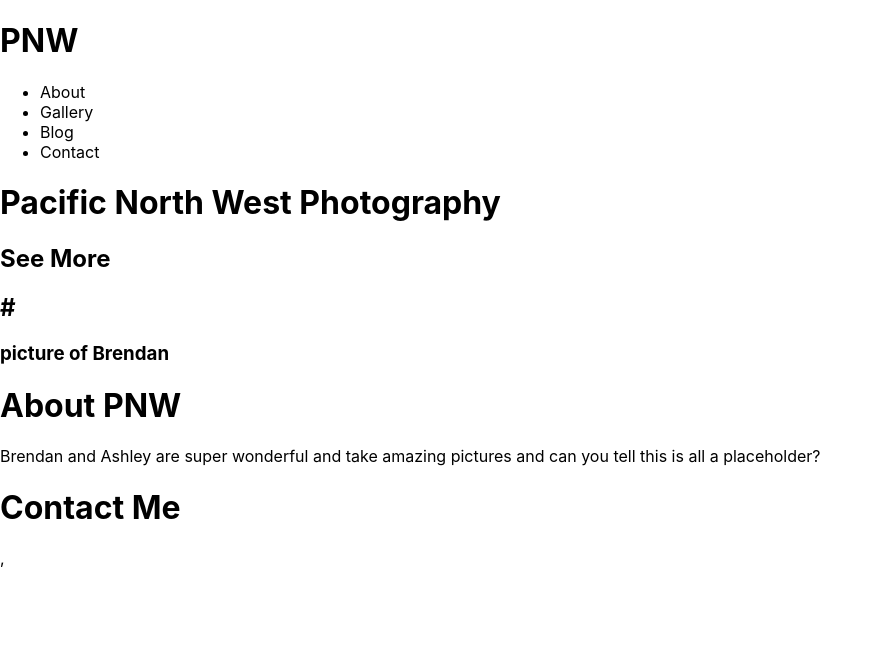
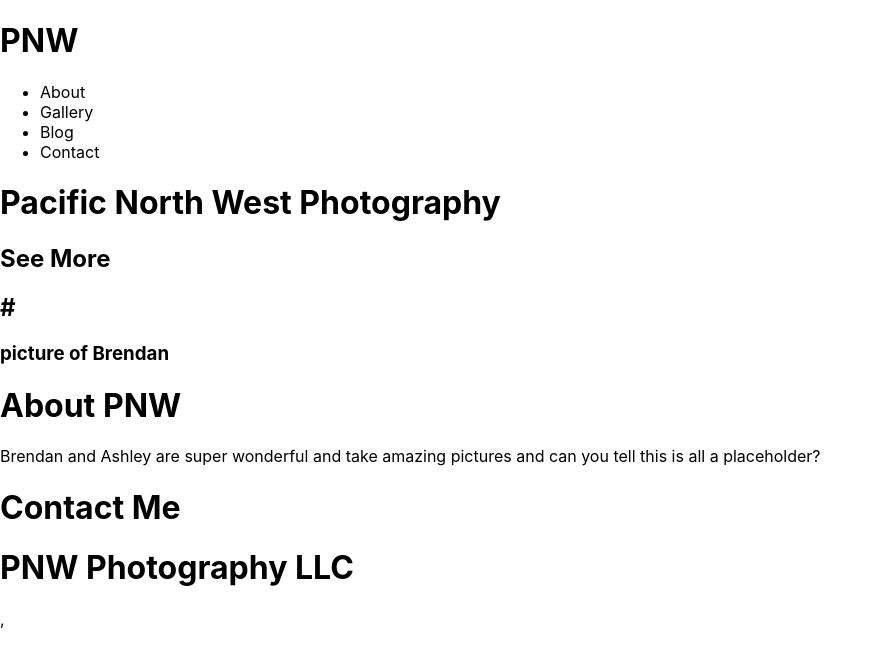
Before and after one commit to caitmp12/PNW-Portfolio, a React (Create React App) app: page / in a window 1280 px wide. Shown: the top 664 px of the page, without its empty margins (0-883 px from the left). Built offline with nearby package versions, Linux system fonts and the light colour scheme.

Commit message:
Footer component

```diff
--- a/src/App.js
+++ b/src/App.js
@@ -2,6 +2,7 @@ import logo from './logo.svg';
 import './App.css';
 import Nav from "./components/Nav"
 import Home from "./components/Home"
+import Footer from "./components/Footer"
 import Blog from "./components/Blog"
 
 function App() {
@@ -9,6 +10,7 @@ function App() {
     <div>
       <Nav />
       <Home />
+      <Footer />
     </div>
   );
 }
--- /dev/null
+++ b/src/components/Footer.js
@@ -0,0 +1,14 @@
+import React from "react"
+import { LInk } from "react-router-dom"
+
+const Footer = (props) => {
+    return (
+        <>
+            <div className="footer-box">
+                <h1>PNW Photography LLC</h1>
+            </div>
+        </>
+    )
+}
+
+export default Footer;
```
